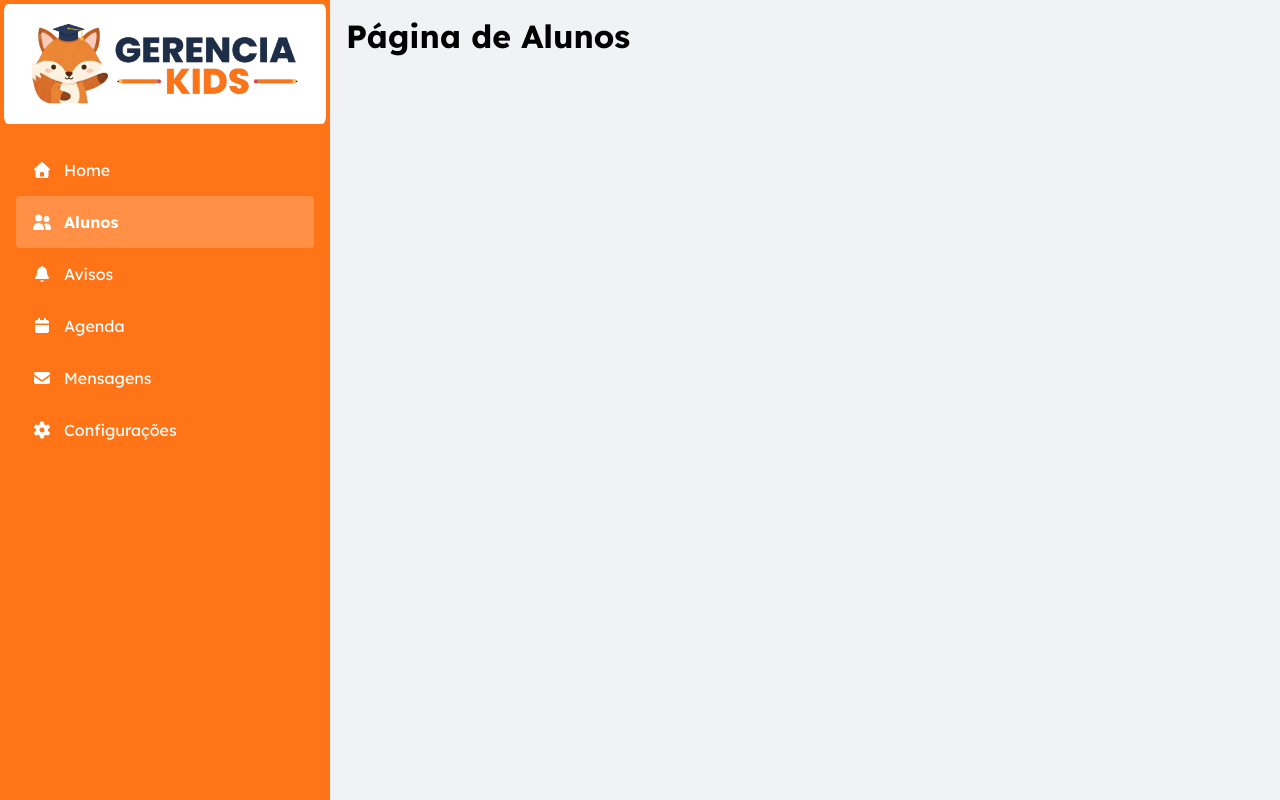
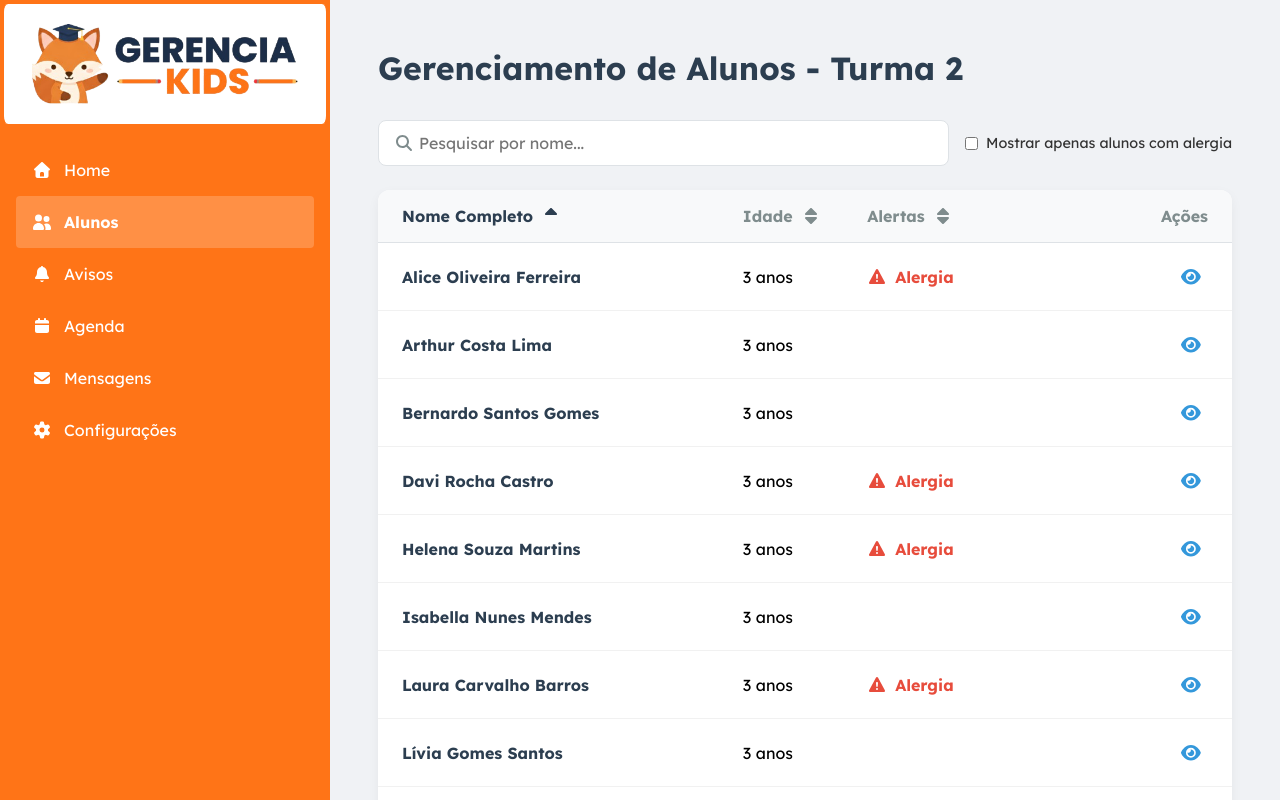
Before and after one commit to murilorms22/tcc-gerenciakids, a React (Vite) app: page /alunos in a window 1280 px wide. Shown: the top 800 px of the page. Built offline with nearby package versions, Linux system fonts and the light colour scheme; data requests are answered from the project's data file.

Commit message:
feat: página alunos criada - lista de todos alunos cadastrados da turma id=202

```diff
--- a/src/App.jsx
+++ b/src/App.jsx
@@ -3,8 +3,8 @@ import { Routes, Route } from 'react-router-dom';
 import AppLayout from './pages/AppLayout/AppLayout';
 import Dashboard from './components/Dashboard/Dashboard';
 import Login from './pages/Login/Login';
+import PaginaAlunos from './pages/PaginaAlunos/PaginaAlunos';
 
-const Alunos = () => <h1>Página de Alunos</h1>;
 const Avisos = () => <h1>Página de Avisos</h1>;
 const Agenda = () => <h1>Página da Agenda</h1>;
 const Mensagens = () => <h1>Página de Mensagens</h1>;
@@ -17,7 +17,7 @@ function App() {
       <Route path="/login" element={<Login />} />
       <Route path="/" element={<AppLayout />}>
         <Route index element={<Dashboard />} />
-        <Route path="alunos" element={<Alunos />} />
+        <Route path="alunos" element={<PaginaAlunos />} />
         <Route path="avisos" element={<Avisos />} />
         <Route path="agenda" element={<Agenda />} />
         <Route path="mensagens" element={<Mensagens />} />
--- /dev/null
+++ b/src/pages/PaginaAlunos/PaginaAlunos.css
@@ -0,0 +1,136 @@
+.pagina-alunos-container {
+  width: 100%;
+  padding: 2rem;
+}
+
+.pagina-alunos-cabecalho {
+  display: flex;
+  justify-content: space-between;
+  align-items: center;
+  margin-bottom: 1.5rem;
+}
+
+.pagina-alunos-cabecalho h1 {
+  font-size: 2rem;
+  font-weight: bold;
+  margin-bottom: 0.5rem;
+  color: #2c3e50;
+}
+
+/* --- NOVOS ESTILOS PARA CONTROLES --- */
+.controles-container {
+  display: flex;
+  justify-content: space-between;
+  align-items: center;
+  margin-bottom: 1.5rem;
+  flex-wrap: wrap;
+  gap: 1rem;
+}
+
+.campo-pesquisa {
+  position: relative;
+  flex-grow: 1;
+  min-width: 250px;
+}
+
+.campo-pesquisa input {
+  width: 100%;
+  padding: 0.75rem 1rem 0.75rem 2.5rem; /* Espaço para o ícone */
+  border-radius: 8px;
+  border: 1px solid #dee2e6;
+  font-size: 1rem;
+}
+
+.icone-pesquisa {
+  position: absolute;
+  left: 1rem;
+  top: 50%;
+  transform: translateY(-50%);
+  color: #7f8c8d;
+}
+
+.filtro-alergia {
+  display: flex;
+  align-items: center;
+  gap: 0.5rem;
+  font-size: 0.9rem;
+  color: #333;
+}
+
+/* --- AJUSTES NA TABELA --- */
+.tabela-alunos-card {
+  background-color: #fff;
+  border-radius: 12px;
+  box-shadow: 0 4px 12px rgba(0, 0, 0, 0.05);
+  overflow: hidden;
+}
+
+.tabela-cabecalho, .aluno-linha {
+  display: grid;
+  grid-template-columns: 3fr 1fr 2fr 1fr; /* Proporções ajustadas */
+  align-items: center;
+  padding: 1rem 1.5rem;
+  gap: 1rem;
+}
+
+.tabela-cabecalho {
+  background-color: #f8f9fa;
+  font-weight: bold;
+  color: #7f8c8d;
+  border-bottom: 1px solid #dee2e6;
+}
+
+/* --- ESTILO PARA CABEÇALHOS ORDENÁVEIS --- */
+.cabecalho-ordenavel {
+  cursor: pointer;
+  transition: color 0.2s;
+  display: flex;
+  align-items: center;
+  gap: 0.5rem;
+}
+
+.cabecalho-ordenavel:hover {
+  color: #2c3e50;
+}
+
+.aluno-linha {
+  border-bottom: 1px solid #f1f1f1;
+}
+.aluno-linha:last-child {
+  border-bottom: none;
+}
+
+.coluna-nome {
+  font-weight: bold;
+  color: #2c3e50;
+}
+
+.alerta-alergia {
+  color: #e74c3c;
+  font-weight: bold;
+  display: flex;
+  align-items: center;
+  gap: 0.5rem;
+}
+
+.coluna-acoes {
+  display: flex;
+  justify-content: flex-end;
+  gap: 0.75rem;
+}
+
+.acao-btn {
+  background: none; border: none; cursor: pointer; font-size: 1.1rem;
+  padding: 0.5rem; border-radius: 50%; width: 35px; height: 35px;
+  display: flex; align-items: center; justify-content: center;
+  transition: background-color 0.2s;
+}
+
+.acao-btn.ver-detalhes { color: #3498db; }
+.acao-btn:hover { background-color: #f1f1f1; }
+
+.linha-sem-resultados {
+    padding: 2rem;
+    text-align: center;
+    color: #7f8c8d;
+}
--- /dev/null
+++ b/src/pages/PaginaAlunos/PaginaAlunos.jsx
@@ -0,0 +1,166 @@
+import React, { useState, useEffect } from 'react';
+import { Link } from 'react-router-dom';
+import { FontAwesomeIcon } from '@fortawesome/react-fontawesome';
+import { faEye, faExclamationTriangle, faPlus, faSearch, faSort, faSortUp, faSortDown } from '@fortawesome/free-solid-svg-icons';
+import './PaginaAlunos.css';
+
+function calcularIdade(dataNascimento) {
+  const hoje = new Date();
+  const nascimento = new Date(dataNascimento);
+  return hoje.getFullYear() - nascimento.getFullYear();
+}
+
+function PaginaAlunos() {
+  const [alunos, setAlunos] = useState([]);
+  const [alunosFiltrados, setAlunosFiltrados] = useState([]);
+
+  const [carregando, setCarregando] = useState(true);
+  const [erro, setErro] = useState(null);
+
+  const [termoPesquisa, setTermoPesquisa] = useState('');
+  const [mostrarApenasAlergicos, setMostrarApenasAlergicos] = useState(false);
+  const [sortConfig, setSortConfig] = useState({ key: 'nome_completo', direction: 'ascending' });
+
+  useEffect(() => {
+    const buscarAlunos = async () => {
+      try {
+        const response = await fetch('http://localhost:3001/alunos?id_turma=202');
+        if (!response.ok) throw new Error('Falha ao buscar a lista de alunos.');
+        const data = await response.json();
+        setAlunos(data);
+      } catch (err) {
+        setErro(err.message);
+      } finally {
+        setCarregando(false);
+      }
+    };
+    buscarAlunos();
+  }, []);
+
+  useEffect(() => {
+    let alunosProcessados = [...alunos];
+
+    if (termoPesquisa) {
+      alunosProcessados = alunosProcessados.filter(aluno =>
+        aluno.nome_completo.toLowerCase().includes(termoPesquisa.toLowerCase())
+      );
+    }
+
+    if (mostrarApenasAlergicos) {
+      alunosProcessados = alunosProcessados.filter(aluno =>
+        aluno.alergias && aluno.alergias.toLowerCase() !== 'nenhuma'
+      );
+    }
+
+    if (sortConfig.key !== null) {
+      alunosProcessados.sort((a, b) => {
+        let valA = a[sortConfig.key];
+        let valB = b[sortConfig.key];
+
+        if (sortConfig.key === 'data_nascimento') {
+            valA = new Date(valA);
+            valB = new Date(valB);
+        } else if (typeof valA === 'string') {
+            valA = valA.toLowerCase();
+            valB = valB.toLowerCase();
+        }
+
+        if (valA < valB) return sortConfig.direction === 'ascending' ? -1 : 1;
+        if (valA > valB) return sortConfig.direction === 'ascending' ? 1 : -1;
+        return 0;
+      });
+    }
+
+    setAlunosFiltrados(alunosProcessados);
+
+  }, [alunos, termoPesquisa, mostrarApenasAlergicos, sortConfig]);
+
+  const handleSort = (key) => {
+    let direction = 'ascending';
+    if (sortConfig.key === key && sortConfig.direction === 'ascending') {
+      direction = 'descending';
+    }
+    setSortConfig({ key, direction });
+  };
+
+  const getSortIcon = (key) => {
+      if (sortConfig.key !== key) return faSort;
+      if (sortConfig.direction === 'ascending') return faSortUp;
+      return faSortDown;
+  }
+
+  if (carregando) return <h1>Carregando lista de alunos...</h1>;
+  if (erro) return <h1>Erro: {erro}</h1>;
+
+return (
+    <div className="pagina-alunos-container">
+      <header className="pagina-alunos-cabecalho">
+        <h1>Gerenciamento de Alunos - Turma 2{}</h1>
+      </header>
+
+      <div className="controles-container">
+        <div className="campo-pesquisa">
+          <FontAwesomeIcon icon={faSearch} className="icone-pesquisa" />
+          <input
+            type="text"
+            placeholder="Pesquisar por nome..."
+            value={termoPesquisa}
+            onChange={(e) => setTermoPesquisa(e.target.value)}
+          />
+        </div>
+        <div className="filtro-alergia">
+          <input
+            type="checkbox"
+            id="filtroAlergia"
+            checked={mostrarApenasAlergicos}
+            onChange={(e) => setMostrarApenasAlergicos(e.target.checked)}
+          />
+          <label htmlFor="filtroAlergia">Mostrar apenas alunos com alergia</label>
+        </div>
+      </div>
+
+      <div className="tabela-alunos-card">
+        <div className="tabela-cabecalho">
+          <div className="coluna-nome cabecalho-ordenavel" onClick={() => handleSort('nome_completo')}>
+            Nome Completo <FontAwesomeIcon icon={getSortIcon('nome_completo')} />
+          </div>
+          <div className="coluna-idade cabecalho-ordenavel" onClick={() => handleSort('data_nascimento')}>
+            Idade <FontAwesomeIcon icon={getSortIcon('data_nascimento')} />
+          </div>
+          <div className="coluna-alertas cabecalho-ordenavel" onClick={() => handleSort('alergias')}>
+            Alertas <FontAwesomeIcon icon={getSortIcon('alergias')} />
+          </div>
+          <div className="coluna-acoes">Ações</div>
+        </div>
+
+        <div className="tabela-corpo">
+          {alunosFiltrados.length > 0 ? (
+            alunosFiltrados.map(aluno => (
+              <div className="aluno-linha" key={aluno.id}>
+                <div className="coluna-nome">{aluno.nome_completo}</div>
+                <div className="coluna-idade">{calcularIdade(aluno.data_nascimento)} anos</div>
+                <div className="coluna-alertas">
+                  {aluno.alergias && aluno.alergias.toLowerCase() !== 'nenhuma' && (
+                    <span className="alerta-alergia" title={aluno.alergias}>
+                      <FontAwesomeIcon icon={faExclamationTriangle} />
+                      <span> Alergia</span>
+                    </span>
+                  )}
+                </div>
+                <div className="coluna-acoes">
+                  <Link to={`/alunos/${aluno.id}`} className="acao-btn ver-detalhes" title="Ver detalhes">
+                    <FontAwesomeIcon icon={faEye} />
+                  </Link>
+                </div>
+              </div>
+            ))
+          ) : (
+            <div className="linha-sem-resultados">Nenhum aluno encontrado.</div>
+          )}
+        </div>
+      </div>
+    </div>
+  );
+}
+
+export default PaginaAlunos;
```
